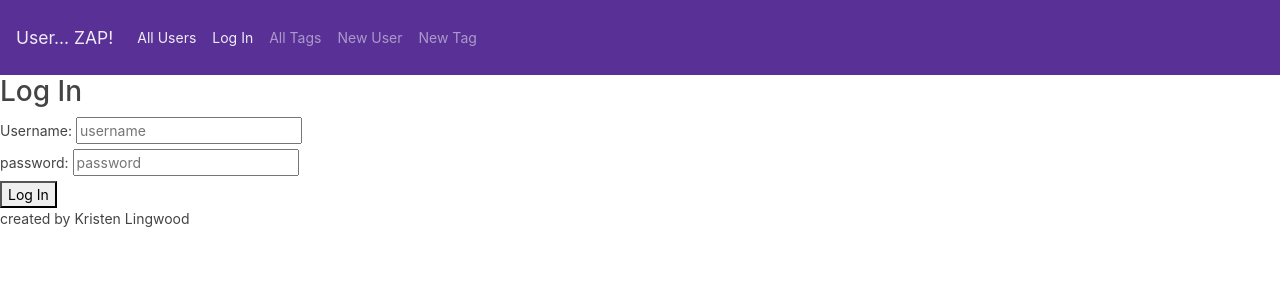
After one commit to KristenLingwood-zz/rithm7_homework, a Flask app: page /login in a window 1280 px wide. The commit adds this page. Shown: the top 300 px of the page. Run offline with Flask 2, Linux system fonts and the light colour scheme; some libraries are stand-ins or nearby versions.

Commit message:
adding login/logout capability

```diff
--- a/week4/userzap/app.py
+++ b/week4/userzap/app.py
@@ -1,13 +1,13 @@
-import psycopg2
-from flask import Flask, render_template, redirect, request, url_for
+from flask import Flask, render_template, redirect, request, url_for, session
 from flask_modus import Modus
 from flask_debugtoolbar import DebugToolbarExtension
 from flask_sqlalchemy import SQLAlchemy
+from flask_bcrypt import Bcrypt
 
 app = Flask(__name__)
 app.config['SECRET_KEY'] = "abc123"
 modus = Modus(app)
-# toolbar = DebugToolbarExtension(app)
+toolbar = DebugToolbarExtension(app)
 
 DB = "postgresql://localhost/userzap"
 
@@ -16,17 +16,40 @@ app.config['SQLALCHEMY_TRACK_MODIFICATIONS'] = False
 app.config['SQLALCHEMY_ECHO'] = True
 
 db = SQLAlchemy(app)
+bcrypt = Bcrypt()
 
 
 class User(db.Model):
     __tablename__ = "users"
 
     id = db.Column(db.Integer, primary_key=True)
+    username = db.Column(db.Text, nullable=False, unique=True)
+    password = db.Column(db.Text, nullable=False)
     first_name = db.Column(db.Text, nullable=False)
     last_name = db.Column(db.Text, nullable=False)
     img_url = db.Column(db.Text)
     messages = db.relationship(
         'Message', backref='user', lazy="dynamic", cascade="all,delete")
+
+    @classmethod
+    def register(cls, username, password):
+        """register a user and hash their password"""
+        # take password and generate a bcrypt hash, saved to var hashed
+        hashed = bcrypt.generate_password_hash(password)
+        hashed_utf8 = hashed.decode("utf8")
+        return cls(username=username, password=hashed_utf8)
+
+    @classmethod
+    def authenticate(cls, username, password):
+        """valid if user exists and password is correct"""
+        user = User.query.filter_by(username=username).first()
+        # if user exists
+        if user:
+            # if password is correct
+            if bcrypt.check_password_hash(user.password, password):
+                return user
+
+        return False
 
 
 class Message(db.Model):
@@ -80,16 +103,51 @@ def users_new():
 @app.route('/users', methods=["POST"])
 def users_create():
     """create new user from form and add to db"""
-    fname = first_name = request.form['first_name']
+    username = request.form.get("username")
+    password = request.form.get("password")
+    new_user = User.register(username=username, password=password)
+    fname = request.form['first_name']
     lname = request.form['last_name']
     img = request.form['img_url']
     if fname == "":
         raise ValueError('First name must not be blank')
     if lname == "":
         raise ValueError('Last name must not be blank')
-    new_user = User(first_name=fname, last_name=lname, img_url=img)
+    new_user.first_name = fname
+    new_user.last_name = lname,
+    new_user.img_url = img,
     db.session.add(new_user)
     db.session.commit()
+    return redirect(url_for('users_index'))
+
+
+@app.route('/login', methods=['GET', 'POST'])
+def users_login():
+    """handle log in form. Authenticate and redirect to secret welcome page"""
+    if request.method == 'POST':
+        username = request.form.get('username')
+        password = request.form.get('password')
+        logged_in_user = User.authenticate(username, password)
+        if logged_in_user:
+            session['user_id'] = logged_in_user.id
+            return redirect(url_for('users_welcome', user=logged_in_user))
+
+    return render_template('/users/login.html')
+
+
+@app.route('/users/welcome')
+def users_welcome():
+    """show welcome form for logged in user"""
+    if session['user_id']:
+        user = User.query.filter_by(id=session['user_id']).first()
+        return render_template('users/welcome.html', user=user)
+
+
+@app.route('/users/logout')
+def users_logout():
+    """Logout a user"""
+    if session['user_id']:
+        del session['user_id']
     return redirect(url_for('users_index'))
 
 
--- a/week4/userzap/templates/base.html
+++ b/week4/userzap/templates/base.html
@@ -20,6 +20,9 @@
         <li class="nav-item active">
           <a class="nav-link" href="{{ url_for('users_index') }}">All Users</a>
         </li>
+        <li class="nav-item active">
+            <a class="nav-link" href="{{ url_for('users_login') }}">Log In</a>
+          </li>
         <li class="nav-item">
             <a class="nav-link" href="{{ url_for('tags_index') }}">All Tags</a>
         </li>
--- /dev/null
+++ b/week4/userzap/templates/users/login.html
@@ -0,0 +1,20 @@
+{% extends 'base.html' %}
+
+{% block content %}
+<h2>Log In</h2>
+<form action="{{ url_for('users_login')}}" method='POST'>
+  <div>
+      <label for"username">Username:
+      </label>
+      <input id="username" name="username" type="text" placeholder="username"/>
+  </div>
+  <div>
+      <label for"password">password:
+      </label>
+      <input id="password" name="password" type="text" placeholder="password"/>
+  </div>
+
+  <button type="submit">Log In</button>
+  </form>
+
+{% endblock%}
--- a/week4/userzap/test_userzap.py
+++ b/week4/userzap/test_userzap.py
@@ -1,4 +1,4 @@
-from app import app, User, DB, db, Message
+from app import app, User, Message
 import unittest
 
 
@@ -24,6 +24,8 @@ class UserZapIntegrationTestCase(unittest.TestCase):
         result = client.post(
             '/users',
             data={
+                'username': 'Jane',
+                'password': 'Smith',
                 'first_name': 'Jane',
                 'last_name': 'Smith',
                 'img_url': 'http://some-image.com/'
@@ -95,7 +97,7 @@ class UserZapIntegrationTestCase(unittest.TestCase):
     def test_users_update_prepop(self):
         """ensure that edit message form is prepopulated"""
         client = app.test_client()
-        #hard coded message id
+        # hard coded message id
         result = client.get('messages/26/edit')
         self.assertIn(b'value="testing for form prepop"', result.data)
 
```
Also changed, not shown: week4/userzap/requirements.txt (+17 -0 lines), week4/userzap/templates/users/new.html (+10 -0 lines), week4/userzap/templates/users/welcome.html (added, +45 -0 lines).
